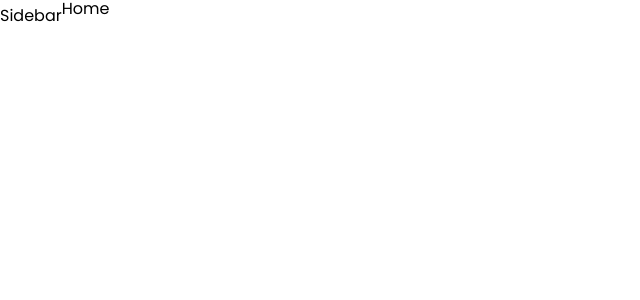
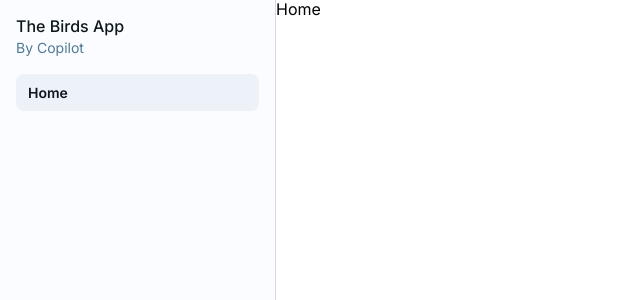
Before and after one commit to MageLnk/Bird-app, a React (Vite) app: page / in a window 1280 px wide. Shown: the top 300 px of the page, without its empty margins (0-640 px from the left). Built offline with nearby package versions, Linux system fonts and the light colour scheme.

Commit message:
Sidebar design completed

```diff
--- a/src/components/Layout/Layout.module.scss
+++ b/src/components/Layout/Layout.module.scss
@@ -1,4 +1,4 @@
-.layoutContainer {
+.layout {
   width: 100%;
   height: 100dvh;
   display: grid;
--- a/src/components/Layout/Layout.tsx
+++ b/src/components/Layout/Layout.tsx
@@ -1,14 +1,16 @@
 import { Outlet } from "react-router-dom";
+// Components
+import { Sidebar } from "./Sidebar/Sidebar";
 // Styles
 import styles from "./Layout.module.scss";
 // App
 const Layout = () => {
   return (
-    <main className={styles.layoutContainer}>
-      <header className={styles.layoutContainer__sidebarContainer}>
-        <p>Sidebar</p>
+    <main className={styles.layout}>
+      <header className={styles.layout__sidebarContainer}>
+        <Sidebar />
       </header>
-      <main className={styles.layoutContainer__mainContainer}>
+      <main className={styles.layout__mainContainer}>
         <Outlet />
       </main>
     </main>
--- /dev/null
+++ b/src/components/Layout/Sidebar/Navigation/Navigation.module.scss
@@ -0,0 +1,19 @@
+@use "../../../../styles/variables" as v;
+@use "../../../../styles/mixins" as mix;
+
+.navigation {
+  width: 100%;
+  background-color: v.$bg-dark-blue;
+  padding: 0.8rem 1.2rem;
+  border-radius: 0.8rem;
+  cursor: pointer;
+
+  p {
+    @include mix.stylesText(
+      v.$text-dark-blue,
+      v.$font-size-sm,
+      v.$weight-semi-bold,
+      2.1rem
+    );
+  }
+}
--- /dev/null
+++ b/src/components/Layout/Sidebar/Navigation/Navigation.tsx
@@ -0,0 +1,17 @@
+// Hooks
+import { useAppNavigate } from "../../../shared/useAppNavigate/useAppNavigate";
+// Styles
+import styles from "./Navigation.module.scss";
+// App
+export const Navigation = () => {
+  const { handleNavigate } = useAppNavigate();
+
+  const handleClick = () => {
+    handleNavigate("/");
+  };
+  return (
+    <div className={styles.navigation} onClick={handleClick}>
+      <p>Home</p>
+    </div>
+  );
+};
--- /dev/null
+++ b/src/components/Layout/Sidebar/Sidebar.module.scss
@@ -0,0 +1,46 @@
+@use "../../../styles/variables" as v;
+@use "../../../styles/mixins" as mix;
+
+.sidebar {
+  max-width: 30.7rem;
+  width: 100%;
+  height: 100%;
+  background-color: v.$bg-darker-white;
+  border-right: 1px solid v.$bg-border-light-gray;
+
+  &__contentContainer {
+    padding: 1.6rem;
+    width: 27.5rem;
+    height: 27.8rem;
+    display: flex;
+    flex-direction: column;
+
+    .contentContainer__title {
+      h3 {
+        @include mix.stylesText(
+          v.$text-dark-blue,
+          v.$font-size-md,
+          v.$weight-extra-regular,
+          2.1rem
+        );
+      }
+    }
+
+    .contentContainer__owner {
+      p {
+        @include mix.stylesText(
+          v.$text-light-blue,
+          v.$font-size-sm,
+          v.$weight-regular,
+          2.1rem
+        );
+      }
+    }
+
+    .contentContainer__nav {
+      margin-top: 1.6rem;
+      width: 100%;
+      height: 100%;
+    }
+  }
+}
--- /dev/null
+++ b/src/components/Layout/Sidebar/Sidebar.tsx
@@ -0,0 +1,22 @@
+// Components
+import { Navigation } from "./Navigation/Navigation";
+// Styles
+import styles from "./Sidebar.module.scss";
+// App
+export const Sidebar = () => {
+  return (
+    <section className={styles.sidebar}>
+      <div className={styles.sidebar__contentContainer}>
+        <div className={styles.contentContainer__title}>
+          <h3>The Birds App</h3>
+        </div>
+        <div className={styles.contentContainer__owner}>
+          <p>By Copilot</p>
+        </div>
+        <div className={styles.contentContainer__nav}>
+          <Navigation />
+        </div>
+      </div>
+    </section>
+  );
+};
--- /dev/null
+++ b/src/components/shared/useAppNavigate/useAppNavigate.tsx
@@ -0,0 +1,21 @@
+import { useCallback } from "react";
+import { useNavigate } from "react-router-dom";
+
+// Types & Interfaces
+interface UseNavigateTypes {
+  handleNavigate: (route: string) => void;
+}
+
+// App
+export const useAppNavigate = (): UseNavigateTypes => {
+  const navigate = useNavigate();
+
+  const handleNavigate = useCallback(
+    (route: string): void => {
+      navigate(route);
+    },
+    [navigate]
+  );
+
+  return { handleNavigate };
+};
--- /dev/null
+++ b/src/styles/_mixins.scss
@@ -0,0 +1,33 @@
+@use 'variables' as v;
+
+/** Media Queries **/
+@mixin mobile {
+  @media (min-width: v.$telefono) {
+    @content;
+  }
+}
+
+@mixin tablet {
+  @media (min-width: v.$tablet) {
+    @content;
+  }
+}
+
+@mixin desktop {
+  @media (min-width: v.$desktop) {
+    @content;
+  }
+}
+@mixin desktopL {
+  @media (min-width: v.$desktopL) {
+    @content;
+  }
+}
+
+/** Paragraph **/
+@mixin stylesText($color, $font-size, $font-weight, $line-height) {
+  color: $color;
+  font-size: $font-size;
+  font-weight: $font-weight;
+  line-height: $line-height;
+}
--- /dev/null
+++ b/src/styles/_variables.scss
@@ -0,0 +1,42 @@
+// Tamaño de media queries
+$telefono: 375px;
+$tablet: 768px;
+$desktop: 1024px;
+$desktopL: 1440px;
+
+// Fonts sizes
+$font-size-xs: 12px;
+$font-size-sm: 14px;
+$font-size-md: 16px;
+$font-size-xl: 18px;
+$font-size-xxl: 20px;
+$font-size-xxxl: 24px;
+$font-size-xxxlg: 32px;
+$font-size-xxxxlg: 48px;
+
+// Fonts weights
+$weight-semi-regular: 300;
+$weight-regular: 400;
+$weight-extra-regular: 500;
+$weight-semi-bold: 600;
+$weight-bold: 700;
+$weight-extra-bold: 800;
+$weight-black: 900;
+
+// Absolute colors
+$bg-aboslute-white: #ffffff;
+$bg-absolute-black: #000000;
+
+// Background colors
+$bg-dark-blue: #4d76a714;
+
+$bg-darker-white: #fbfcff;
+
+// Buttons colors
+
+// Text colors
+$text-dark-blue: #0d171c;
+$text-light-blue: #4f7a96;
+
+// Borders colors
+$bg-border-light-gray: #d5dadf;
--- a/src/styles/globals.css
+++ b/src/styles/globals.css
@@ -1,4 +1,4 @@
-@import url('https://fonts.googleapis.com/css2?family=Poppins:ital,wght@0,100;0,200;0,300;0,400;0,500;0,600;0,700;0,800;0,900;1,100;1,200;1,300;1,400;1,500;1,600;1,700;1,800;1,900&display=swap');
+@import url('https://fonts.googleapis.com/css2?family=Inter:ital,opsz,wght@0,14..32,100..900;1,14..32,100..900&display=swap');
 
 html {
   font-size: 62.5%;
@@ -12,7 +12,7 @@ html {
 
 body {
   font-size: 1.6rem;
-  font-family: 'Poppins', sans-serif;
+  font-family: "Inter", sans-serif;
   margin: 0;
   min-height: 100dvh;
 }
@@ -34,7 +34,7 @@ svg {
 }
 
 p {
-  font-family: 'Poppins', sans-serif;
+  font-family: "Inter", sans-serif;
   color: #000000;
   font-size: 1.6rem;
   font-weight: 400;
@@ -44,7 +44,7 @@ p {
 }
 
 ul {
-  font-family: 'Poppins', sans-serif;
+  font-family: "Inter", sans-serif;
   list-style: none;
   padding: 0;
   margin: 0;
@@ -54,13 +54,13 @@ h1,
 h2,
 h3,
 label {
-  font-family: 'Poppins', sans-serif;
+  font-family: "Inter", sans-serif;
   margin: 0;
   padding: 0;
 }
 
 button {
-  font-family: 'Poppins', sans-serif;
+  font-family: "Inter", sans-serif;
   cursor: pointer;
   border: none;
 }
```
